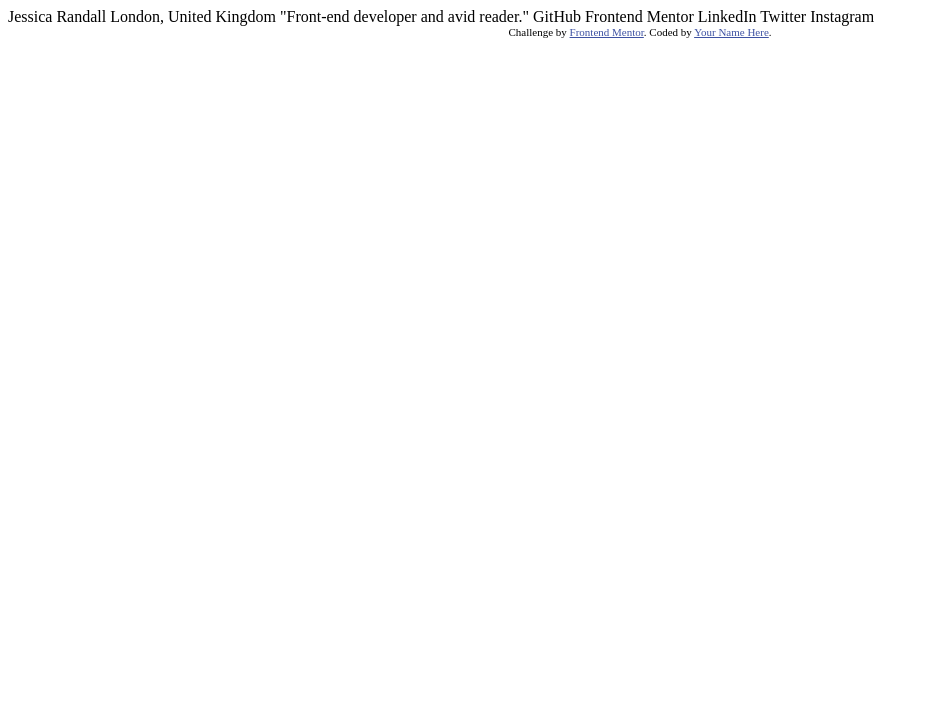
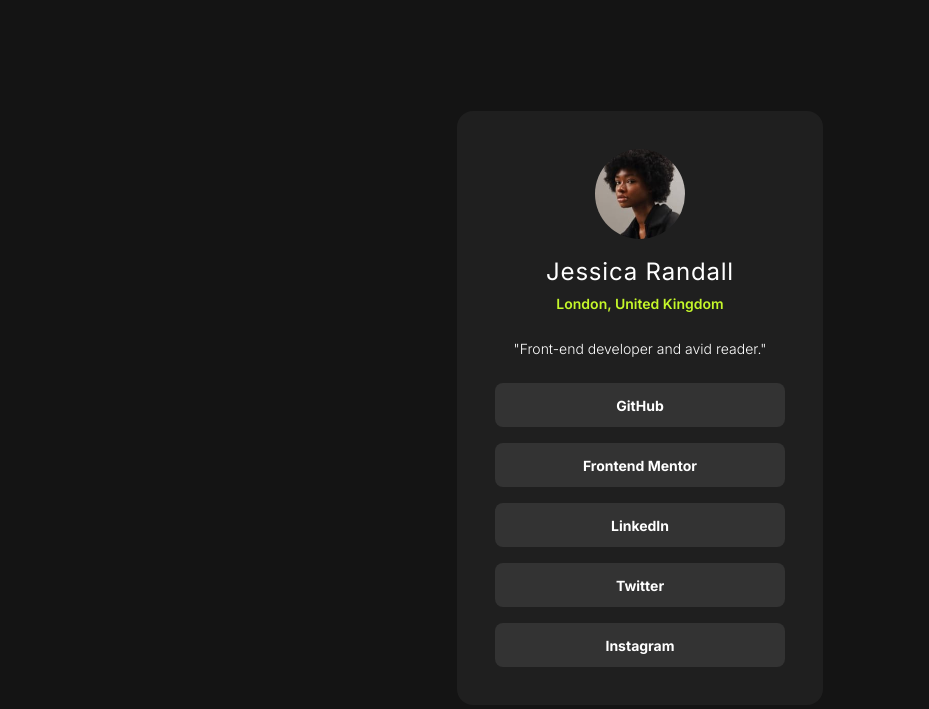
Before and after one commit to V0000DY/social-links-profile-main, a plain HTML site: page index.html in a window 1280 px wide. Shown: the whole page, without its empty margins (0-929 px from the left). Drawn offline with Linux system fonts and the light colour scheme.

Commit message:
finish the project

```diff
--- a/index.html
+++ b/index.html
@@ -1,34 +1,48 @@
 <!DOCTYPE html>
 <html lang="en">
   <head>
-  <meta charset="UTF-8">
-  <meta name="viewport" content="width=device-width, initial-scale=1.0"> <!-- displays site properly based on user's device -->
+    <meta charset="UTF-8" />
+    <meta name="viewport" content="width=device-width, initial-scale=1.0" />
+    <!-- displays site properly based on user's device -->
 
-  <link rel="icon" type="image/png" sizes="32x32" href="./assets/images/favicon-32x32.png">
+    <link
+      rel="icon"
+      type="image/png"
+      sizes="32x32"
+      href="./assets/images/favicon-32x32.png"
+    />
+    <link rel="stylesheet" href="reset.css" />
+    <link rel="stylesheet" href="style.css" />
 
     <title>Frontend Mentor | Social links profile</title>
-
-  <!-- Feel free to remove these styles or customise in your own stylesheet 👍 -->
-  <style>
-    .attribution { font-size: 11px; text-align: center; }
-    .attribution a { color: hsl(228, 45%, 44%); }
-  </style>
+    <link rel="preconnect" href="https://fonts.googleapis.com" />
+    <link rel="preconnect" href="https://fonts.gstatic.com" crossorigin />
+    <link
+      href="https://fonts.googleapis.com/css2?family=Inter:ital,opsz,wght@0,14..32,100..900;1,14..32,100..900&display=swap"
+      rel="stylesheet"
+    />
   </head>
   <body>
-
-  Jessica Randall
-  London, United Kingdom
+    <main>
+      <article class="profile">
+        <img
+          src="./assets/images/avatar-jessica.jpeg"
+          alt="Profile image"
+          class="profile__image"
+        />
+        <h2 class="profile__name">Jessica Randall</h2>
+        <p class="profile__location">London, United Kingdom</p>
+        <p class="profile__description">
           "Front-end developer and avid reader."
-
-  GitHub
-  Frontend Mentor
-  LinkedIn
-  Twitter
-  Instagram
-
-  <div class="attribution">
-    Challenge by <a href="https://www.frontendmentor.io?ref=challenge" target="_blank">Frontend Mentor</a>.
-    Coded by <a href="#">Your Name Here</a>.
+        </p>
+        <div class="profile__socials">
+          <a href="#"> GitHub </a>
+          <a href="#"> Frontend Mentor </a>
+          <a href="#"> LinkedIn </a>
+          <a href="#"> Twitter </a>
+          <a href="#"> Instagram </a>
         </div>
+      </article>
+    </main>
   </body>
 </html>
--- /dev/null
+++ b/reset.css
@@ -0,0 +1,90 @@
+/* Box sizing rules */
+*,
+*::before,
+*::after {
+  box-sizing: border-box;
+}
+
+/* Prevent font size inflation */
+html {
+  -moz-text-size-adjust: none;
+  -webkit-text-size-adjust: none;
+  text-size-adjust: none;
+}
+
+/* Remove default margin in favour of better control in authored CSS */
+body,
+h1,
+h2,
+h3,
+h4,
+p,
+figure,
+blockquote,
+dl,
+dd {
+  margin-block-end: 0;
+}
+
+/* Remove list styles on ul, ol elements with a list role, which suggests default styling will be removed */
+ul[role="list"],
+ol[role="list"] {
+  list-style: none;
+}
+
+/* Set core body defaults */
+body {
+  min-height: 100vh;
+  line-height: 1.5;
+}
+
+/* Set shorter line heights on headings and interactive elements */
+h1,
+h2,
+h3,
+h4,
+button,
+input,
+label {
+  line-height: 1.1;
+}
+
+/* Balance text wrapping on headings */
+h1,
+h2,
+h3,
+h4 {
+  text-wrap: balance;
+}
+
+/* A elements that don't have a class get default styles */
+a:not([class]) {
+  text-decoration-skip-ink: auto;
+  color: currentColor;
+}
+
+/* Make images easier to work with */
+img,
+picture {
+  max-width: 100%;
+  display: block;
+}
+
+/* Inherit fonts for inputs and buttons */
+input,
+button,
+textarea,
+select {
+  font-family: inherit;
+  font-size: inherit;
+}
+
+/* Make sure textareas without a rows attribute are not tiny */
+textarea:not([rows]) {
+  min-height: 10em;
+}
+
+/* Anything that has been anchored to should have extra scroll margin */
+:target {
+  scroll-margin-block: 5ex;
+}
--- /dev/null
+++ b/style.css
@@ -0,0 +1,79 @@
+:root {
+  --primary-color: hsl(0, 0%, 100%);
+  --secondary-color: hsl(75, 94%, 57%);
+  --background-color: hsl(0, 0%, 8%);
+  --profile-container-color: hsl(0, 0%, 12%);
+  --social-link-color: hsl(0, 0%, 20%);
+  --font-family: "Inter", sans-serif;
+  --font-size: 0.875rem;
+  --fluid-24-40: clamp(1.5rem, 1.1479rem + 1.5023vw, 2.5rem);
+  --fluid-280-292: clamp(17.5rem, 17.2359rem + 1.1268vw, 18.25rem);
+}
+
+body {
+  display: flex;
+  justify-content: center;
+  align-items: center;
+  padding: 1rem;
+  background-color: var(--background-color);
+  font-family: var(--font-family);
+  font-weight: 600;
+  font-size: var(--font-size);
+  color: var(--primary-color);
+}
+
+.profile {
+  display: flex;
+  flex-direction: column;
+  align-items: center;
+  padding: var(--fluid-24-40);
+  border-radius: 1rem;
+  background-color: var(--profile-container-color);
+}
+
+.profile__image {
+  border-radius: 50%;
+  width: 5.625rem;
+  height: 5.625rem;
+}
+
+.profile__name {
+  font-weight: 400;
+  font-size: 1.5rem;
+  letter-spacing: 0.05rem;
+}
+
+.profile__location {
+  color: var(--secondary-color);
+  margin-block-start: 0.5rem;
+}
+
+.profile__description {
+  margin-block: 1.5rem;
+  font-weight: 300;
+}
+
+.profile__socials {
+  display: flex;
+  flex-direction: column;
+  align-items: center;
+  gap: 1rem;
+}
+
+.profile__socials a {
+  display: flex;
+  justify-content: center;
+  align-items: center;
+  text-decoration: none;
+  background-color: var(--social-link-color);
+  height: 2.75rem;
+  width: var(--fluid-280-292);
+  border-radius: 0.5rem;
+  font-weight: 700;
+  transition: color 0.2s ease-in-out, background-color 0.2s ease-in-out;
+}
+
+.profile__socials a:hover {
+  background-color: var(--secondary-color);
+  color: var(--background-color);
+}
```
Also changed, not shown: 1 other file. Lines whose indentation alone changed are shown as unchanged.
